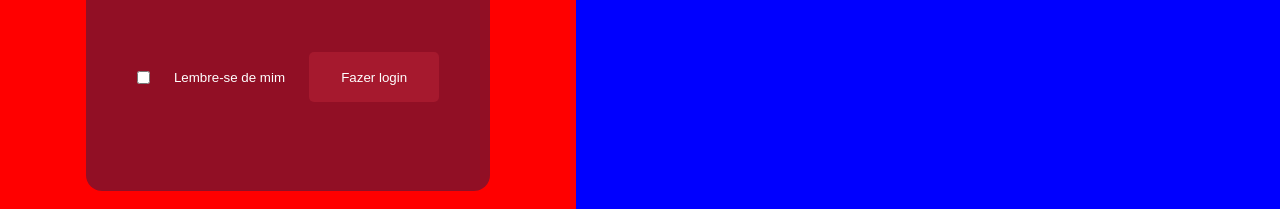
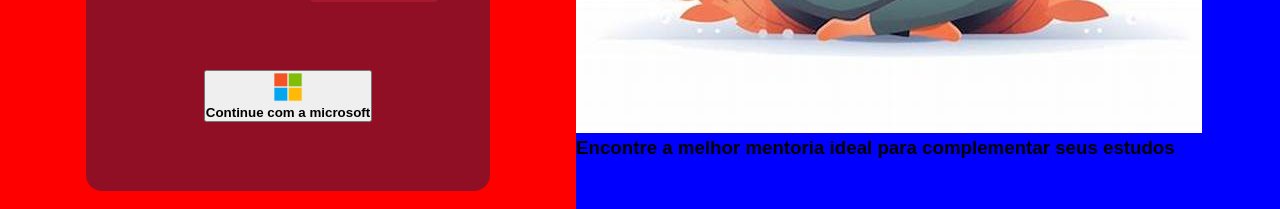
Before and after one commit to devGusta2/Mentec, a React (Create React App) app: page /Login in a window 1280 px wide. Shown: the part 573-782 px from the top of the page. Built offline with nearby package versions, Linux system fonts and the light colour scheme.

Commit message:
New layout

```diff
--- a/src/Pages/login/index.js
+++ b/src/Pages/login/index.js
@@ -1,6 +1,7 @@
 import styles from './Login.module.css';
 import book from '../../assets/img/Arts/books.png';
 import msIco from '../../assets/img/Arts/microsft.png';
+import reaginArt from '../../assets/img/Arts/reading.jpg';
 import { Link } from 'react-router-dom';
 import Accessibility from '../../Components/Acessibility/Accessibility';
 function Login() {
@@ -23,10 +24,17 @@ function Login() {
                             <p>Lembre-se de mim</p>
                             <button id={styles.btnLogin} type='submit'>Fazer login</button>
                         </div>
+                        <button id={styles.btnMs} >
+                            <img src={msIco} style={{height:'30px', width:'30px'}}/>
+                            <h4>Continue com a microsoft</h4>
+                        </button>
                     </form>
                 </div>
                 <div className={styles.artBox}>
-
+                    <img src={reaginArt} id={styles.artImg}/>
+                    <div id={styles.text}>
+                        <h3>Encontre a melhor <span>mentoria</span> ideal para complementar seus estudos</h3>
+                    </div>
                 </div>
             </div>
             <Accessibility />
```
